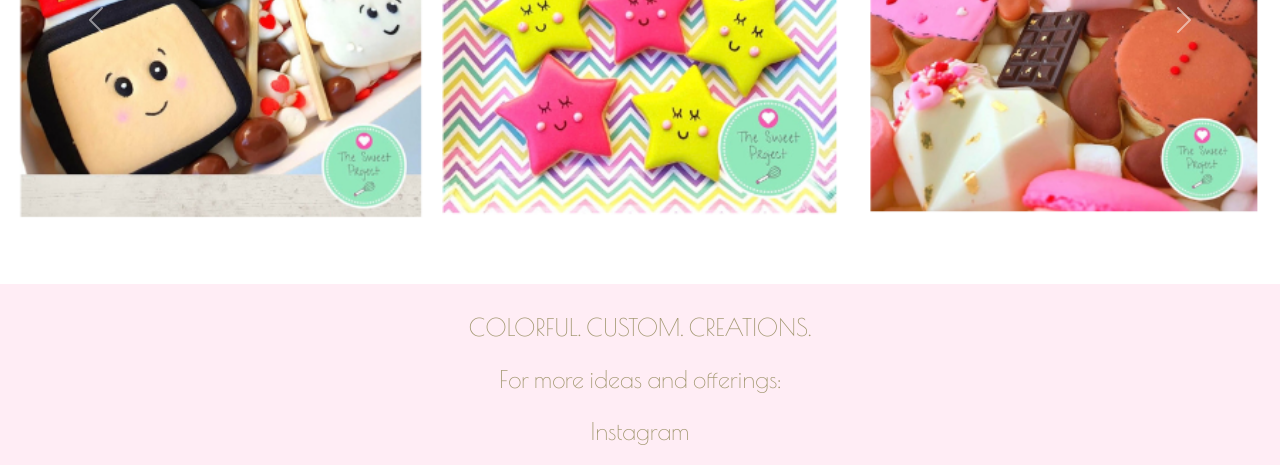
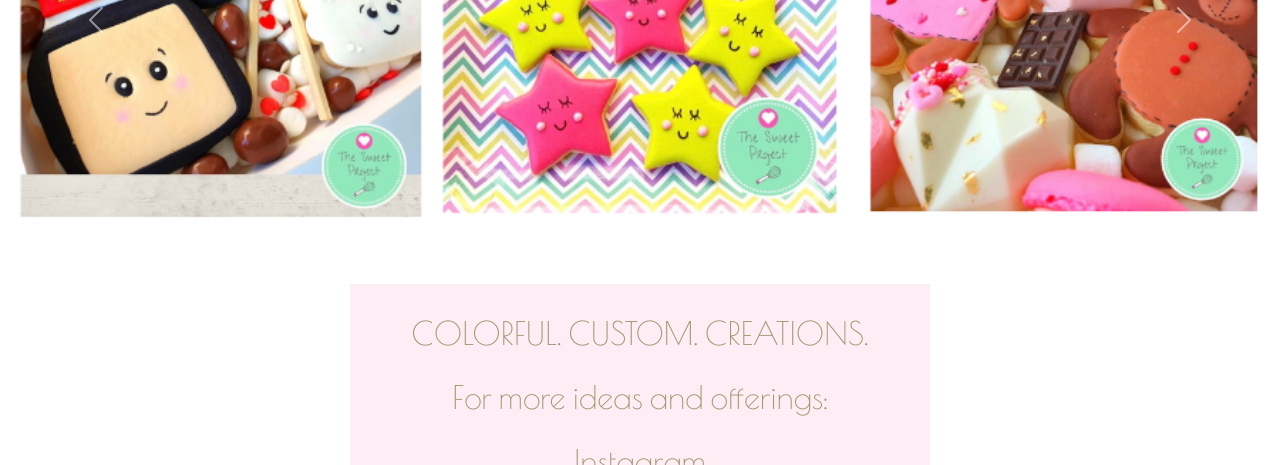
Before and after one commit to francieO/the-sweet-project-v2, a plain HTML site: page Carla's Website/index.html in a window 1280 px wide. Shown: the part 469-934 px from the top of the page. Drawn offline with nearby package versions, Linux system fonts and the light colour scheme.

Commit message:
changed styling

```diff
--- a/Carla's Website/styles.css
+++ b/Carla's Website/styles.css
@@ -10,10 +10,9 @@ body {
 #description-section {
   font-family: "Poiret One", cursive;
   color: #a0966e;
-  font-size: 1.5rem;
+  font-size: 2rem;
   background-color: #ffedf5;
-  margin-bottom: 50px;
-  margin-top: 50px;
+  margin: 50px 350px;
   padding-top: 25px;
   padding-bottom: 25px;
 }
```
